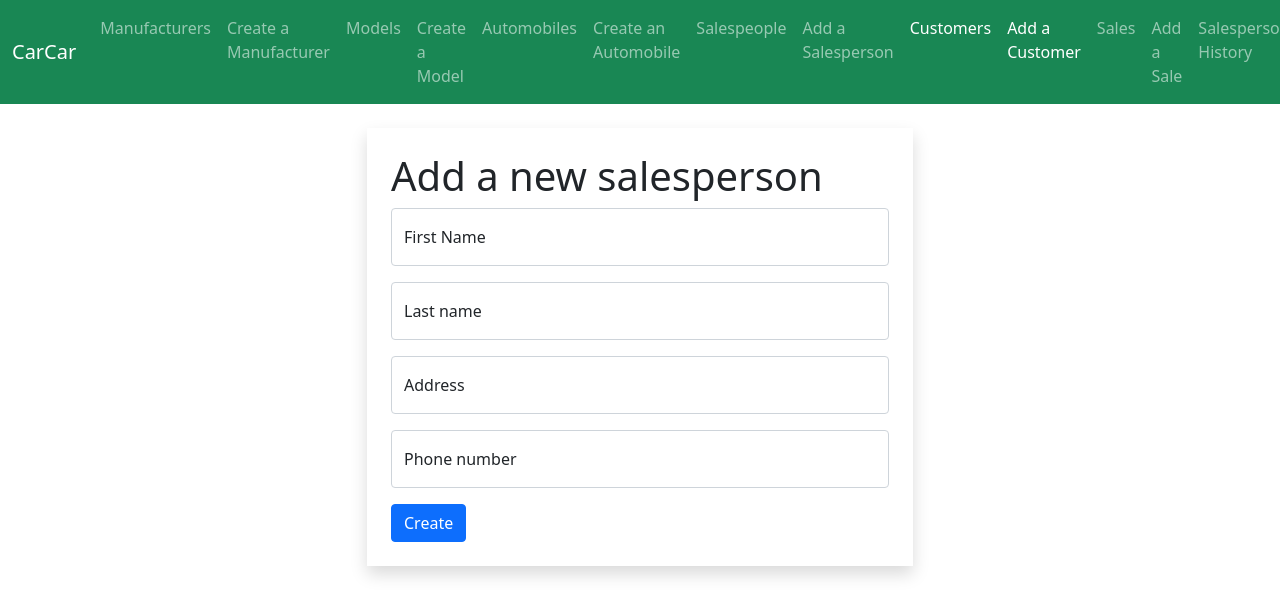
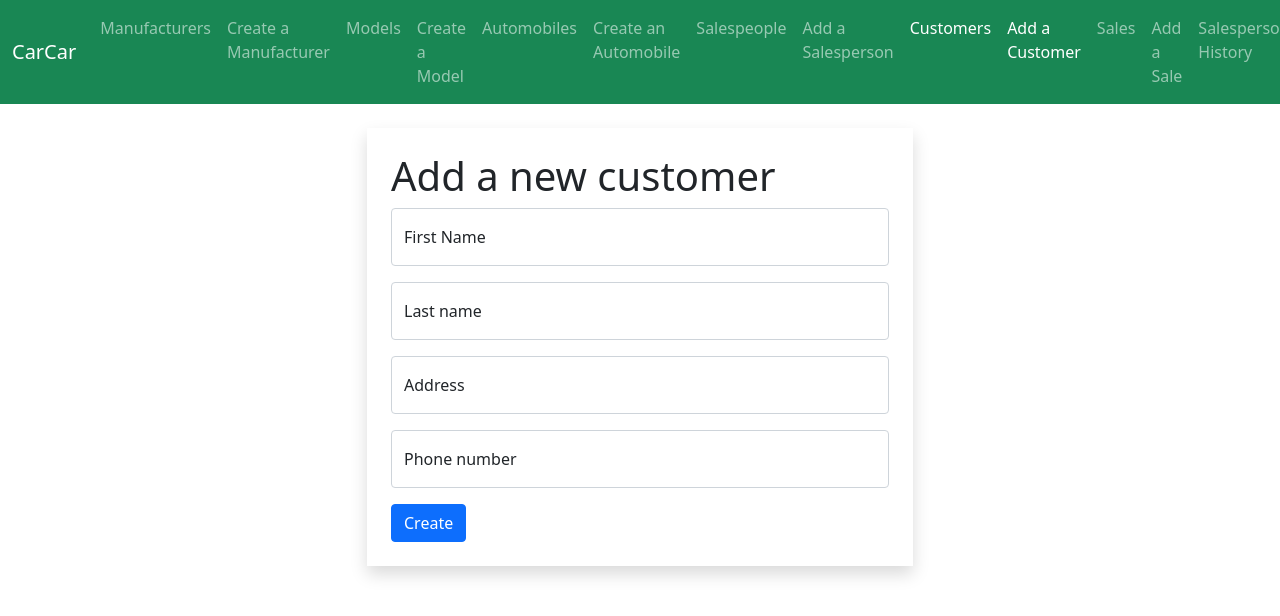
Before and after one commit to salhadid/carai, a React (Create React App) app in the folder ghi/app/: page /customers/create in a window 1280 px wide. Shown: the top 616 px of the page. Built offline with nearby package versions, Linux system fonts and the light colour scheme.

Commit message:
fix: changed the h1 tag to customer

```diff
--- a/ghi/app/src/CustomerForm.js
+++ b/ghi/app/src/CustomerForm.js
@@ -63,7 +63,7 @@ function CustomerForm() {
         <div className="row">
             <div className="offset-3 col-6">
                 <div className="shadow p-4 mt-4">
-                    <h1>Add a new salesperson</h1>
+                    <h1>Add a new customer</h1>
                     <form onSubmit={handleSubmit} id="create-customer-form">
                         <div className="form-floating mb-3">
                             <input onChange={handleFirstNameChange} value={firstName} placeholder="First Name"
```
